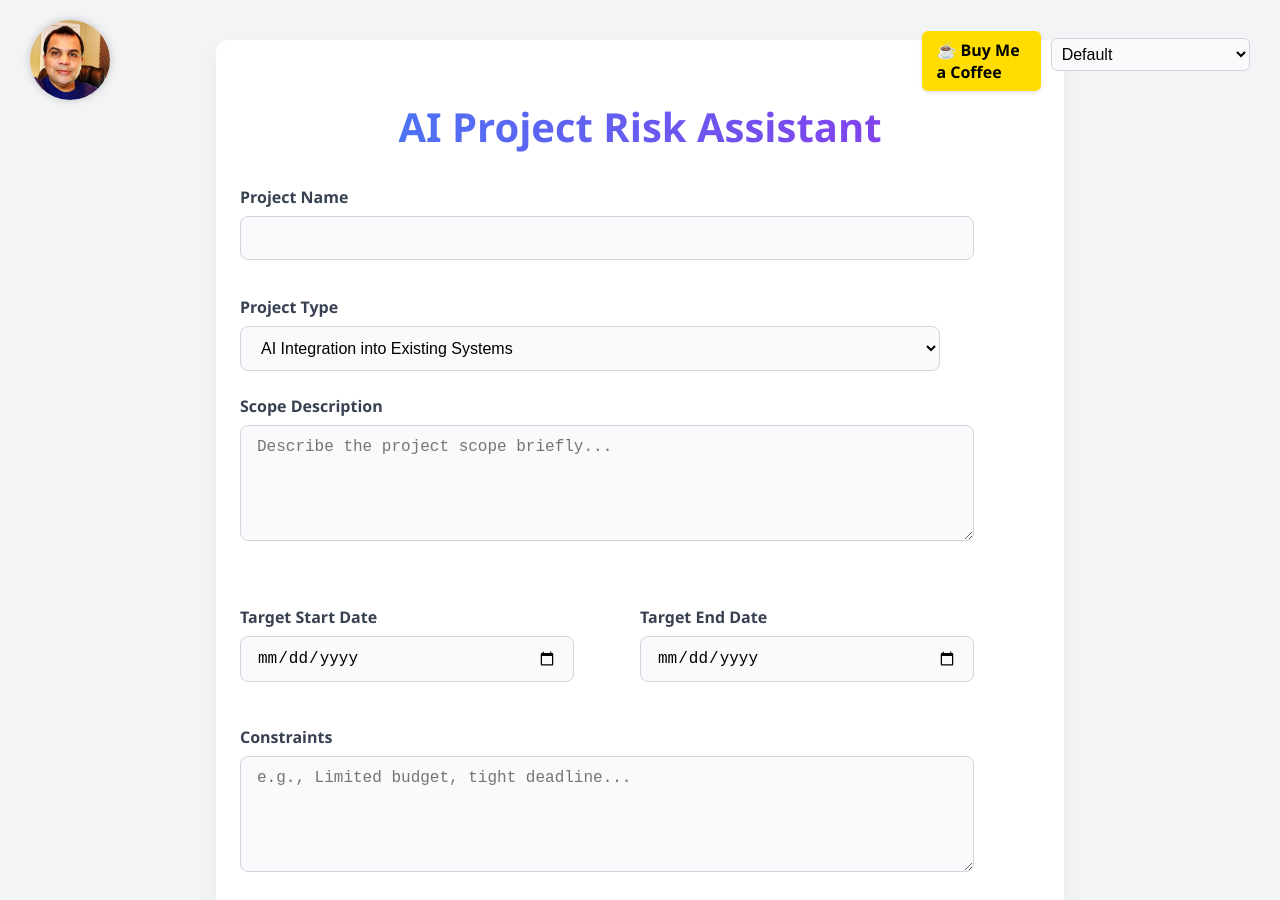
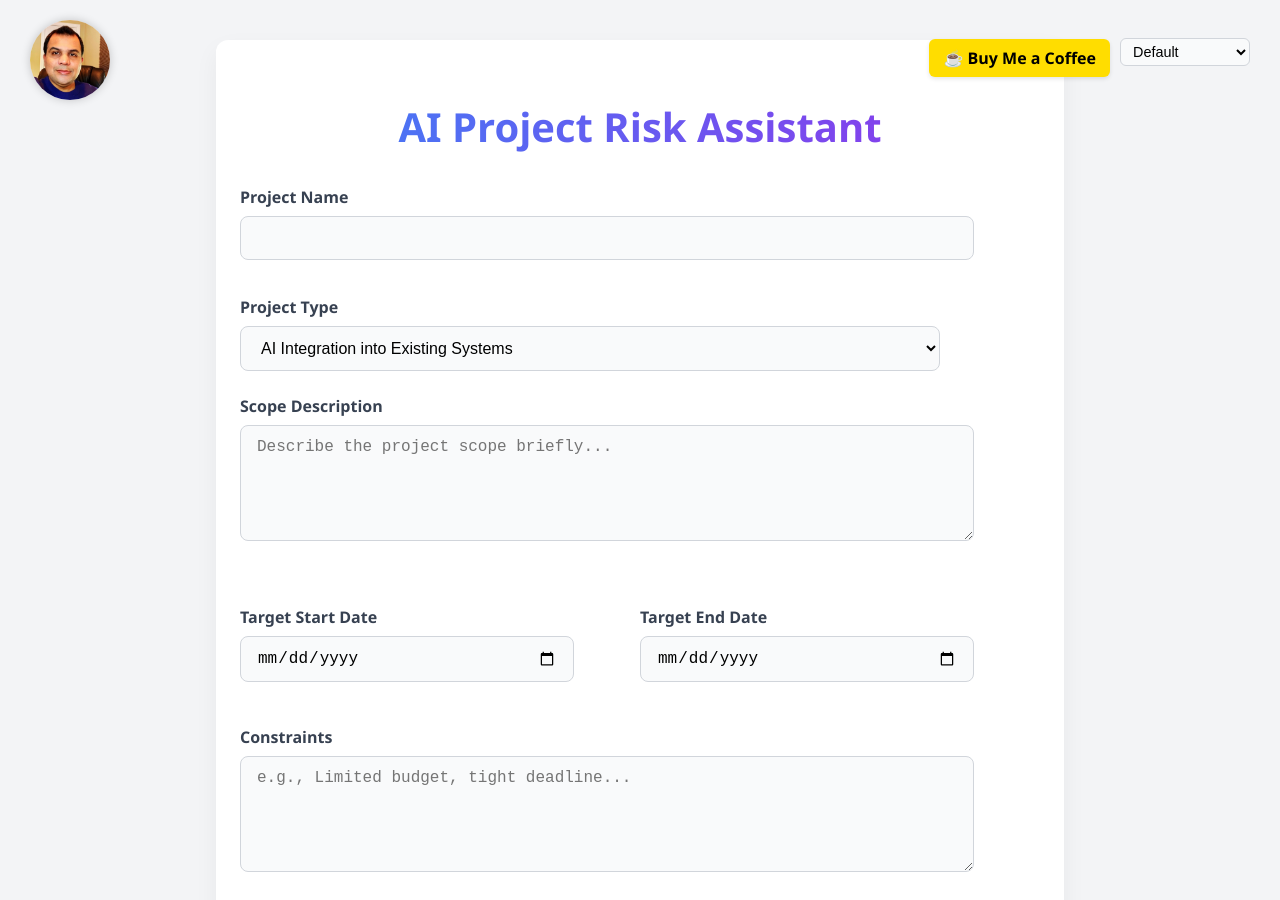
Before and after one commit to navin-nallapareddy/ai-project-risk-assistant, a website: page public/index.html in a window 1280 px wide. Shown: the top 900 px of the page. Drawn offline with nearby package versions, Linux system fonts and the light colour scheme.

Commit message:
Override theme selector width

```diff
--- a/public/index.html
+++ b/public/index.html
@@ -176,6 +176,9 @@ textarea, input, select {
     width: 100%;
     max-width: 100%;
 }
+#themeSelector {
+    width: auto;
+}
 
 @keyframes spin {
   0% { transform: rotate(0deg); }
@@ -201,7 +204,7 @@ textarea, input, select {
     ">
         ☕ Buy Me a Coffee
     </a>
-    <select id="themeSelector" style="padding: 6px; border-radius: 6px;">
+    <select id="themeSelector" style="width: auto; padding: 4px 8px; border-radius: 6px; font-size: 0.9rem;">
         <option value="">Default</option>
         <option value="ocean-theme">Ocean Breeze</option>
         <option value="dark-theme">Dark Mode</option>
```
